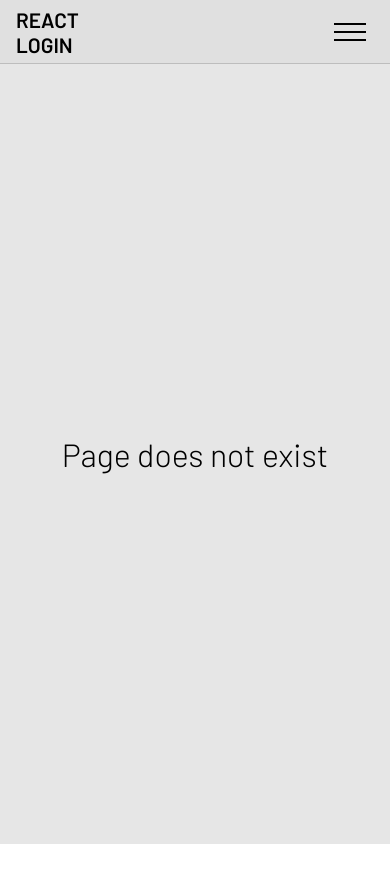
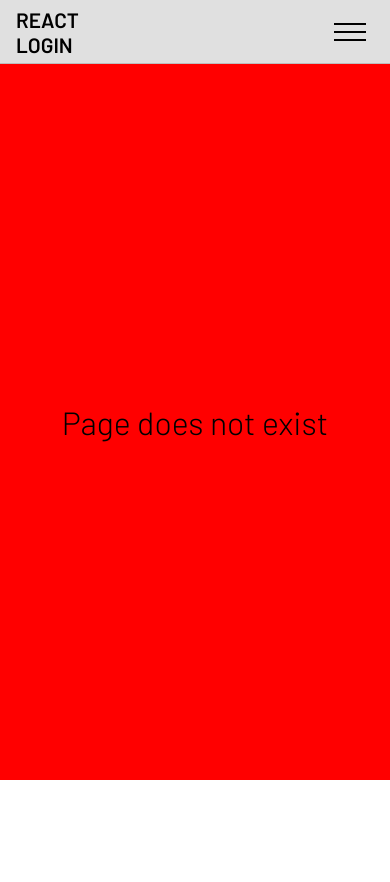
Before and after one commit to robertasliekis/react-login-register, a React (Create React App) app: page / in a window 390 px wide. Shown: the top 882 px of the page. Built offline with nearby package versions, Linux system fonts and the light colour scheme.

Commit message:
initial commit

```diff
--- a/src/index.css
+++ b/src/index.css
@@ -324,7 +324,8 @@ body {
 
 @media only screen and (max-width: 420px) {
   .website-wrapper {
-    height: calc(100vh - 4rem);
+    height: calc(100vh - 8rem);
+    background: red;
   }
   .main-content {
     padding: 0 1rem;
@@ -360,6 +361,7 @@ body {
     -webkit-box-align: center;
         -ms-flex-align: center;
             align-items: center;
+    display: none;
     top: 4rem;
     width: 100%;
     height: calc(100vh - 4rem);
--- a/src/index.scss
+++ b/src/index.scss
@@ -232,8 +232,8 @@ body {
 
 @media only screen and (max-width: 420px) {
   .website-wrapper {
-    height: calc(100vh - 4rem);
-    //  background: red;
+    height: calc(100vh - 8rem);
+    background: red;
   }
 
   .main-content {
@@ -262,6 +262,7 @@ body {
   .sidebar {
     position: fixed;
     @include dislayFlex();
+    display: none;
     top: 4rem;
     width: 100%;
     height: calc(100vh - 4rem);
```
Also changed, not shown: 1 other file (tests, documents, lock files or other folders).
